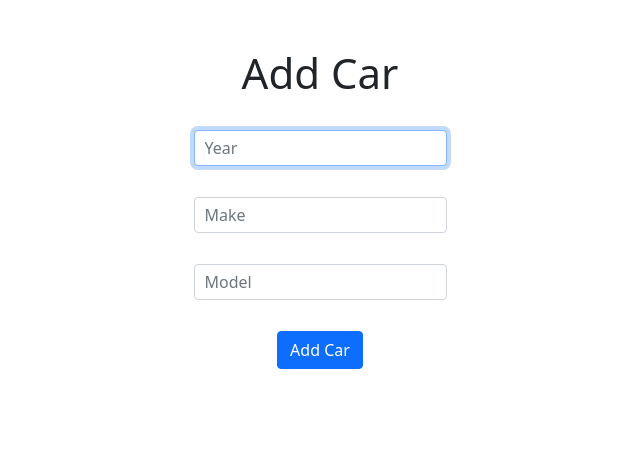
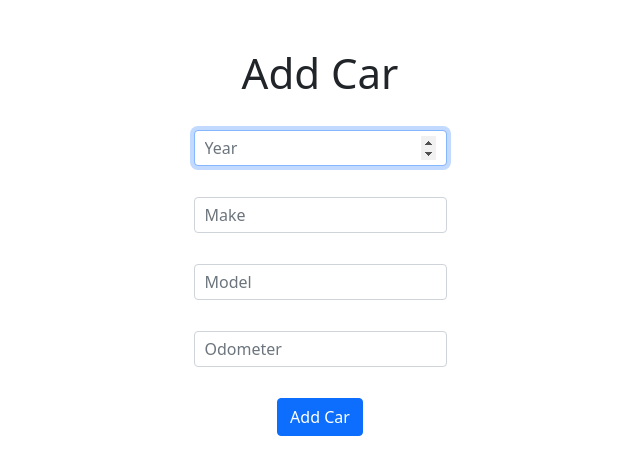
Before and after one commit to Lannyboi/my_mileage_tracker_py, a Flask app: page /add-car in a window 1280 px wide. Shown: the part 64-539 px from the top of the page, without its empty margins (320-960 px from the left). Run offline with Flask 3, Linux system fonts and the light colour scheme; a user stored in the database is signed in; some libraries are stand-ins or nearby versions.

Commit message:
final changes and features

```diff
--- a/app.py
+++ b/app.py
@@ -97,12 +97,12 @@ def addCar():
         year = int(request.form.get("year"))
         make = request.form.get("make")
         model = request.form.get("model")
+        odometer = request.form.get("odometer")
 
-        if not year or not make or not model:
+        if not year or not make or not model or not odometer:
             return "Please fill out all required fields"
         else:
-            print(year, make, model, session["user_id"])
-            db.execute("INSERT INTO cars (car_year, make, model, user_id) VALUES (?, ?, ?, ?)", year, make, model, session["user_id"])
+            db.execute("INSERT INTO cars (car_year, make, model, odometer, user_id) VALUES (?, ?, ?, ?, ?)", year, make, model, odometer, session["user_id"])
             return redirect("/")
 
 
@@ -163,4 +163,17 @@ def viewStats():
     elif request.method == "POST":
         car_id = request.form.get("car-select")
         allEntries = db.execute("SELECT fuel_info.* FROM fuel_info JOIN cars on fuel_info.car_id = cars.id WHERE cars.user_id = ? AND cars.id = ?", session["user_id"], car_id)
-        return render_template("carStats.html", allEntries=allEntries, car=db.execute("SELECT * FROM cars WHERE id = ?", car_id)[0])
+        averageMPG = calculateMPG(allEntries, car_id)
+        for entry in allEntries:
+            print(entry["price_per_gallon"], entry["total_gallons"])
+        return render_template("carStats.html", allEntries=allEntries, car=db.execute("SELECT * FROM cars WHERE id = ?", car_id)[0], averageMPG=averageMPG)
+
+
+def calculateMPG(allEntries, car_id):
+    startingMiles = db.execute("SELECT odometer FROM cars WHERE id = ?", car_id)[0]["odometer"]
+    latestOdometer = db.execute("SELECT total_miles FROM fuel_info WHERE car_id = ? ORDER BY year DESC, month DESC, day DESC LIMIT 1", car_id)[0]["total_miles"]
+    milesDriven = latestOdometer - startingMiles
+    totalGallons = 0
+    for entry in allEntries:
+        totalGallons += entry["total_gallons"]
+    return round((milesDriven / totalGallons), 2)
--- a/templates/addCar.html
+++ b/templates/addCar.html
@@ -9,7 +9,7 @@
     <br>
     <form action="/add-car" method="post" class="form">
         <div class="mb-3">
-            <input autocomplete="off" autofocus class="form-control mx-auto w-auto" id="year" name="year" placeholder="Year" type="text">
+            <input autocomplete="off" autofocus class="form-control mx-auto w-auto" id="year" name="year" placeholder="Year" type="number">
         </div>
         <div class="mb-3">
             <input autocomplete="off" class="form-control mx-auto w-auto" id="make" name="make" placeholder="Make" type="text">
@@ -17,6 +17,9 @@
         <div class="mb-3">
             <input autocomplete="off" class="form-control mx-auto w-auto" id="model" name="model" placeholder="Model" type="text">
         </div>
+        <div class="mb-3">
+            <input autocomplete="off" class="form-control mx-auto w-auto" id="odometer" name="odometer" placeholder="Odometer" type="number" step="0.1">
+        </div>
         <button class="btn btn-primary" type="submit">Add Car</button>
     </form>
 {% endblock %}
--- a/templates/addRecord.html
+++ b/templates/addRecord.html
@@ -26,7 +26,7 @@
             <input autocomplete="off" class="form-control mx-auto w-auto" id="price_per_gallon" name="price_per_gallon" placeholder="Price Per Gallon" type="number" step="0.01">
         </div>
         <div class="mb-3">
-            <input autocomplete="off" class="form-control mx-auto w-auto" id="total_gallons" name="total_gallons" placeholder="Total Gallons" type="number" step="0.01">
+            <input autocomplete="off" class="form-control mx-auto w-auto" id="total_gallons" name="total_gallons" placeholder="Total Gallons" type="number" step="0.001">
         </div>
         <button class="btn btn-primary" type="submit">Add Record</button>
     </form>
--- a/templates/carStats.html
+++ b/templates/carStats.html
@@ -6,6 +6,8 @@
 
 {% block main %}
     <h1>{{ car.car_year }} {{ car.make }} {{ car.model }}</h1>
+    <h4>Average MPG: {{ averageMPG }}</h4>
+    <p>(The average MPG is only reliable when the most recent fuel record filled the vehicle's gas tank completely, not just adding a specific amount of money. Ex $20)</p>
     <br>
     <table class="table table-striped">
         <thead>
@@ -14,6 +16,7 @@
                 <th class="text-end">Odometer</th>
                 <th class="text-end">Price Per Gallon</th>
                 <th class="text-end">Total Gallons</th>
+                <th class="text-end">Total Price</th>
             </tr>
         </thead>
         <tbody>
@@ -23,6 +26,7 @@
                     <td class="text-end">{{ entry.total_miles }}</td>
                     <td class="text-end">{{ entry.price_per_gallon | usd }}</td>
                     <td class="text-end">{{ entry.total_gallons }}</td>
+                    <td class="text-end">{{ (entry.price_per_gallon * entry.total_gallons) | usd }}</td>
                 </tr>
             {% endfor %}
         </tbody>
```
Also changed, not shown: 2 other files.
